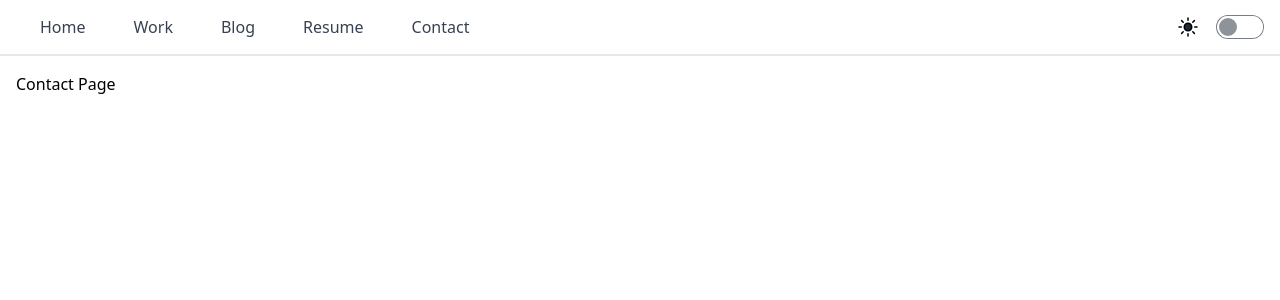
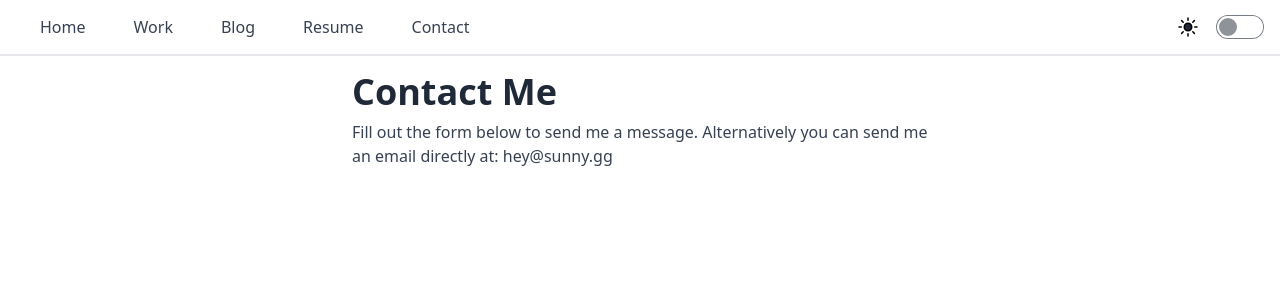
Before and after one commit to sgolovine/www-2022, a Next.js app: page /contact in a window 1280 px wide. Shown: the top 300 px of the page. Built offline with nearby package versions, Linux system fonts and the light colour scheme.

Commit message:
feat(theme): refactor header and container into theme classes

```diff
--- a/src/config/themeClasses.ts
+++ b/src/config/themeClasses.ts
@@ -1,6 +1,8 @@
 import clsx from "clsx"
 
 export const themeClasses = {
+  container: clsx("max-w-xl", "mx-auto"),
+  bigHeader: clsx("text-2xl", "md:text-3xl", "lg:text-4xl", "font-black"),
   headerColor: clsx("text-gray-800", "dark:text-white"),
   textColor: clsx("text-gray-700", "dark:text-white"),
   detailTextColor: clsx("text-gray-500", "dark:text-gray-600"),
--- a/src/features/blog/components/BlogListLayout.tsx
+++ b/src/features/blog/components/BlogListLayout.tsx
@@ -1,4 +1,6 @@
+import clsx from "clsx"
 import { ReactNode } from "react"
+import { themeClasses } from "~/config/themeClasses"
 
 interface Props {
   children: ReactNode
@@ -6,7 +8,11 @@ interface Props {
 
 const BlogListLayout: React.FC<Props> = ({ children }) => {
   return (
-    <div className="max-w-xl mx-auto grid grid-cols-1 gap-5">{children}</div>
+    <div
+      className={clsx(themeClasses.container, "grid", "grid-cols-1", "gap-5")}
+    >
+      {children}
+    </div>
   )
 }
 
--- a/src/features/blog/pages/AllPostsPage.tsx
+++ b/src/features/blog/pages/AllPostsPage.tsx
@@ -1,3 +1,5 @@
+import clsx from "clsx"
+import { themeClasses } from "~/config/themeClasses"
 import BlogItem from "../components/BlogItem"
 import BlogListLayout from "../components/BlogListLayout"
 import { AllPostsPageProps } from "../types/AllPostsPageProps"
--- a/src/features/contact/ContactPage.tsx
+++ b/src/features/contact/ContactPage.tsx
@@ -1,7 +1,20 @@
+import clsx from "clsx"
+import { themeClasses } from "~/config/themeClasses"
 import type { ContactPageProps } from "./types/ContactPageProps"
 
 const ContactPage: React.FC<ContactPageProps> = ({}) => {
-  return <p>Contact Page</p>
+  const headerClasses = clsx(themeClasses.headerColor, themeClasses.bigHeader)
+  const introClasses = clsx(themeClasses.textColor, "py-2")
+
+  return (
+    <div className={themeClasses.container}>
+      <h1 className={headerClasses}>Contact Me</h1>
+      <p className={introClasses}>
+        Fill out the form below to send me a message. Alternatively you can send
+        me an email directly at: hey@sunny.gg
+      </p>
+    </div>
+  )
 }
 
 export default ContactPage
--- a/src/features/landing/LandingPage.tsx
+++ b/src/features/landing/LandingPage.tsx
@@ -7,10 +7,12 @@ import { socialLinks } from "./config/socialLinks"
 import labels from "~/labels.json"
 import { featureFlags } from "~/config/featureFlags"
 import { Punk } from "~/components/punk"
+import clsx from "clsx"
+import { themeClasses } from "~/config/themeClasses"
 
 const LandingPage: React.FC = () => {
   return (
-    <div className="max-w-xl mx-auto pt-12 px-4 pb-4">
+    <div className={clsx(themeClasses.container, "pt-12", "px-4", "pb-4")}>
       {featureFlags.showPunkOnLandingPage ? (
         <div className="flex flex-row items-center justify-center">
           <Punk />
--- a/src/features/work/WorkPage.tsx
+++ b/src/features/work/WorkPage.tsx
@@ -1,11 +1,11 @@
-import WorkLayout from "./component/WorkLayout"
 import WorkSection from "./component/WorkSection"
 import labels from "~/labels.json"
 import { WorkItem } from "./component/WorkItem"
+import { themeClasses } from "~/config/themeClasses"
 
 const WorkPage = () => {
   return (
-    <WorkLayout>
+    <div className={themeClasses.container}>
       <WorkSection
         header={labels.workPage.professionalProjects.header}
         description={labels.workPage.professionalProjects.description}
@@ -22,7 +22,7 @@ const WorkPage = () => {
           githubLink="https://github.com/sgolovine/sunny.gg"
         />
       </WorkSection>
-    </WorkLayout>
+    </div>
   )
 }
 
--- a/src/features/work/component/WorkLayout.tsx
+++ /dev/null
@@ -1,7 +0,0 @@
-import { ReactNode } from "react"
-
-const WorkLayout: React.FC<{ children: ReactNode }> = ({ children }) => {
-  return <div className="max-w-xl mx-auto">{children}</div>
-}
-
-export default WorkLayout
--- a/src/features/work/component/WorkSection.tsx
+++ b/src/features/work/component/WorkSection.tsx
@@ -10,15 +10,7 @@ interface Props {
 
 const WorkSection: React.FC<Props> = ({ header, children, description }) => (
   <div className="pb-4">
-    <h2
-      className={clsx(
-        themeClasses.headerColor,
-        "text-2xl",
-        "md:text-3xl",
-        "lg:text-4xl",
-        "font-black"
-      )}
-    >
+    <h2 className={clsx(themeClasses.headerColor, themeClasses.bigHeader)}>
       {header}
     </h2>
     {description && (
```
